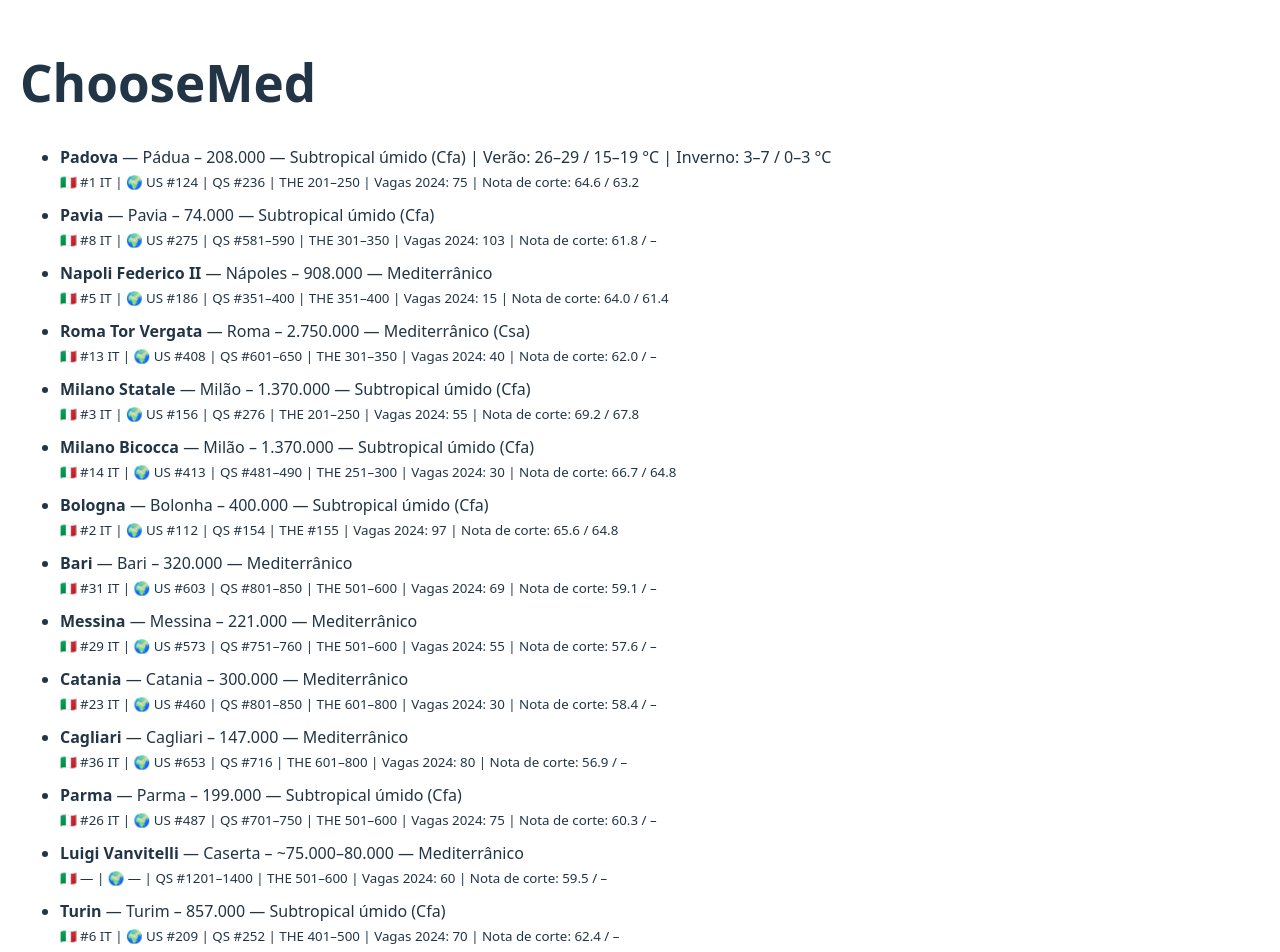
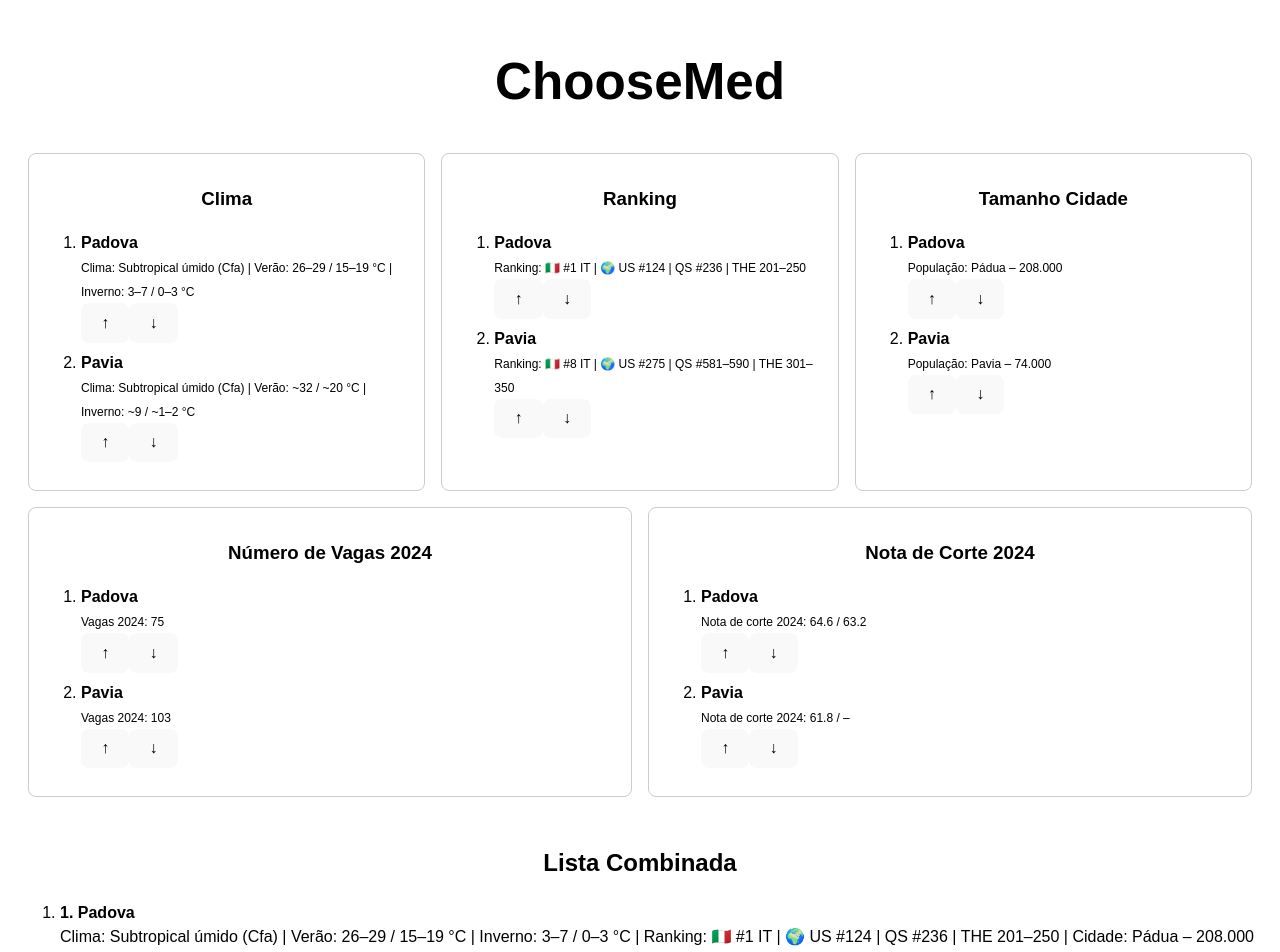
Before and after one commit to carolinessantos/choosemed, a React (Vite) app: page / in a window 1280 px wide. Shown: the top 952 px of the page. Built offline with nearby package versions, Linux system fonts and the light colour scheme.

Commit message:
Update App.tsx

```diff
--- a/src/App.tsx
+++ b/src/App.tsx
@@ -11,35 +11,157 @@
 
 const allUniversities: University[] = [
   { name: "Padova", ranking: "🇮🇹 #1 IT | 🌍 US #124 | QS #236 | THE 201–250", citySize: "Pádua – 208.000", climate: "Subtropical úmido (Cfa) | Verão: 26–29 / 15–19 °C | Inverno: 3–7 / 0–3 °C", vagas2024: "75", notaCorte2024: "64.6 / 63.2" },
-  { name: "Pavia", ranking: "🇮🇹 #8 IT | 🌍 US #275 | QS #581–590 | THE 301–350", citySize: "Pavia – 74.000", climate: "Subtropical úmido (Cfa)", vagas2024: "103", notaCorte2024: "61.8 / –" },
-  { name: "Napoli Federico II", ranking: "🇮🇹 #5 IT | 🌍 US #186 | QS #351–400 | THE 351–400", citySize: "Nápoles – 908.000", climate: "Mediterrânico", vagas2024: "15", notaCorte2024: "64.0 / 61.4" },
-  { name: "Roma Tor Vergata", ranking: "🇮🇹 #13 IT | 🌍 US #408 | QS #601–650 | THE 301–350", citySize: "Roma – 2.750.000", climate: "Mediterrânico (Csa)", vagas2024: "40", notaCorte2024: "62.0 / –" },
-  { name: "Milano Statale", ranking: "🇮🇹 #3 IT | 🌍 US #156 | QS #276 | THE 201–250", citySize: "Milão – 1.370.000", climate: "Subtropical úmido (Cfa)", vagas2024: "55", notaCorte2024: "69.2 / 67.8" },
-  { name: "Milano Bicocca", ranking: "🇮🇹 #14 IT | 🌍 US #413 | QS #481–490 | THE 251–300", citySize: "Milão – 1.370.000", climate: "Subtropical úmido (Cfa)", vagas2024: "30", notaCorte2024: "66.7 / 64.8" },
-  { name: "Bologna", ranking: "🇮🇹 #2 IT | 🌍 US #112 | QS #154 | THE #155", citySize: "Bolonha – 400.000", climate: "Subtropical úmido (Cfa)", vagas2024: "97", notaCorte2024: "65.6 / 64.8" },
-  { name: "Bari", ranking: "🇮🇹 #31 IT | 🌍 US #603 | QS #801–850 | THE 501–600", citySize: "Bari – 320.000", climate: "Mediterrânico", vagas2024: "69", notaCorte2024: "59.1 / –" },
-  { name: "Messina", ranking: "🇮🇹 #29 IT | 🌍 US #573 | QS #751–760 | THE 501–600", citySize: "Messina – 221.000", climate: "Mediterrânico", vagas2024: "55", notaCorte2024: "57.6 / –" },
-  { name: "Catania", ranking: "🇮🇹 #23 IT | 🌍 US #460 | QS #801–850 | THE 601–800", citySize: "Catania – 300.000", climate: "Mediterrânico", vagas2024: "30", notaCorte2024: "58.4 / –" },
-  { name: "Cagliari", ranking: "🇮🇹 #36 IT | 🌍 US #653 | QS #716 | THE 601–800", citySize: "Cagliari – 147.000", climate: "Mediterrânico", vagas2024: "80", notaCorte2024: "56.9 / –" },
-  { name: "Parma", ranking: "🇮🇹 #26 IT | 🌍 US #487 | QS #701–750 | THE 501–600", citySize: "Parma – 199.000", climate: "Subtropical úmido (Cfa)", vagas2024: "75", notaCorte2024: "60.3 / –" },
-  { name: "Luigi Vanvitelli", ranking: "🇮🇹 — | 🌍 — | QS #1201–1400 | THE 501–600", citySize: "Caserta – ~75.000–80.000", climate: "Mediterrânico", vagas2024: "60", notaCorte2024: "59.5 / –" },
-  { name: "Turin", ranking: "🇮🇹 #6 IT | 🌍 US #209 | QS #252 | THE 401–500", citySize: "Turim – 857.000", climate: "Subtropical úmido (Cfa)", vagas2024: "70", notaCorte2024: "62.4 / –" },
-  { name: "La Sapienza", ranking: "🇮🇹 #4 IT | 🌍 US #128 | QS #134 | THE #181", citySize: "Roma – 2.750.000", climate: "Mediterrânico (Csa)", vagas2024: "45", notaCorte2024: "65.5 / 65.1" },
-  { name: "Marche (Ancona)", ranking: "🇮🇹 — | 🌍 — | QS — | THE —", citySize: "Ancona – 100.000", climate: "Subtropical úmido (Cfa)", vagas2024: "20", notaCorte2024: "60.2 / –" }
+  { name: "Pavia", ranking: "🇮🇹 #8 IT | 🌍 US #275 | QS #581–590 | THE 301–350", citySize: "Pavia – 74.000", climate: "Subtropical úmido (Cfa) | Verão: ~32 / ~20 °C | Inverno: ~9 / ~1–2 °C", vagas2024: "103", notaCorte2024: "61.8 / –" },
+  // [... demais universidades — mantidas como estão no seu código atual ...]
 ];
 
-export default function App() {
+function getUniversityData(name: string): University | undefined {
+  return allUniversities.find(u => u.name === name);
+}
+
+function combineListsByPosition(lists: string[][], length: number) {
+  const chosen = new Set<string>();
+  const result: string[] = [];
+
+  for (let pos = 0; pos < length; pos++) {
+    const freq: Record<string, number> = {};
+    for (const list of lists) {
+      if (pos < list.length) {
+        const uni = list[pos];
+        if (!chosen.has(uni)) {
+          freq[uni] = (freq[uni] || 0) + 1;
+        }
+      }
+    }
+
+    let maxFreq = -1;
+    let candidate: string | null = null;
+    for (const [uni, count] of Object.entries(freq)) {
+      if (count > maxFreq) {
+        maxFreq = count;
+        candidate = uni;
+      }
+    }
+
+    if (!candidate) {
+      outer: for (const list of lists) {
+        for (const uni of list) {
+          if (!chosen.has(uni)) {
+            candidate = uni;
+            break outer;
+          }
+        }
+      }
+    }
+
+    if (candidate) {
+      chosen.add(candidate);
+      result.push(candidate);
+    }
+  }
+
+  return result;
+}
+
+function ListEditor({ title, list, setList, field }: {
+  title: string;
+  list: string[];
+  setList: React.Dispatch<React.SetStateAction<string[]>>;
+  field: keyof University;
+}) {
+  const moveUp = (index: number) => {
+    if (index === 0) return;
+    const newList = [...list];
+    [newList[index - 1], newList[index]] = [newList[index], newList[index - 1]];
+    setList(newList);
+  };
+
+  const moveDown = (index: number) => {
+    if (index === list.length - 1) return;
+    const newList = [...list];
+    [newList[index], newList[index + 1]] = [newList[index + 1], newList[index]];
+    setList(newList);
+  };
+
   return (
-    <div style={{ padding: 20 }}>
-      <h1>ChooseMed</h1>
-      <ul>
-        {allUniversities.map((u) => (
-          <li key={u.name} style={{ marginBottom: 10 }}>
-            <strong>{u.name}</strong> — {u.citySize} — {u.climate}<br />
-            <small>{u.ranking} | Vagas 2024: {u.vagas2024} | Nota de corte: {u.notaCorte2024}</small>
-          </li>
-        ))}
-      </ul>
+    <div style={{
+      minWidth: 300,
+      border: "1px solid #ccc",
+      padding: 12,
+      borderRadius: 8,
+      margin: 8,
+      flex: 1,
+      overflowY: "auto",
+      maxHeight: 500,
+      backgroundColor: "white",
+      color: "black"
+    }}>
+      <h3 style={{ textAlign: "center", fontWeight: "bold" }}>{title}</h3>
+      <ol>
+        {list.map((uniName, i) => {
+          const data = getUniversityData(uniName);
+          return (
+            <li key={uniName} style={{ marginBottom: 8 }}>
+              <strong>{uniName}</strong><br />
+              <span style={{ fontSize: 12 }}>
+                {field === "ranking" && <>Ranking: {data?.ranking}</>}
+                {field === "climate" && <>Clima: {data?.climate}</>}
+                {field === "citySize" && <>População: {data?.citySize}</>}
+                {field === "vagas2024" && <>Vagas 2024: {data?.vagas2024}</>}
+                {field === "notaCorte2024" && <>Nota de corte 2024: {data?.notaCorte2024}</>}
+              </span>
+              <div>
+                <button onClick={() => moveUp(i)}>↑</button>
+                <button onClick={() => moveDown(i)}>↓</button>
+              </div>
+            </li>
+          );
+        })}
+      </ol>
     </div>
   );
 }
+
+export default function App() {
+  const [clima, setClima] = useState(allUniversities.map(u => u.name));
+  const [ranking, setRanking] = useState(allUniversities.map(u => u.name));
+  const [cidade, setCidade] = useState(allUniversities.map(u => u.name));
+  const [vagas, setVagas] = useState(allUniversities.map(u => u.name));
+  const [notaCorte, setNotaCorte] = useState(allUniversities.map(u => u.name));
+  const [combined, setCombined] = useState<string[]>([]);
+
+  useEffect(() => {
+    const combinedList = combineListsByPosition(
+      [clima, ranking, cidade, vagas, notaCorte],
+      allUniversities.length
+    );
+    setCombined(combinedList);
+  }, [clima, ranking, cidade, vagas, notaCorte]);
+
+  return (
+    <div style={{ backgroundColor: "white", color: "black", fontFamily: "Arial, sans-serif", padding: 20 }}>
+      <h1 style={{ textAlign: "center" }}>ChooseMed</h1>
+      <div style={{ display: "flex", flexWrap: "wrap" }}>
+        <ListEditor title="Clima" list={clima} setList={setClima} field="climate" />
+        <ListEditor title="Ranking" list={ranking} setList={setRanking} field="ranking" />
+        <ListEditor title="Tamanho Cidade" list={cidade} setList={setCidade} field="citySize" />
+        <ListEditor title="Número de Vagas 2024" list={vagas} setList={setVagas} field="vagas2024" />
+        <ListEditor title="Nota de Corte 2024" list={notaCorte} setList={setNotaCorte} field="notaCorte2024" />
+      </div>
+      <section style={{ marginTop: 40 }}>
+        <h2 style={{ textAlign: "center" }}>Lista Combinada</h2>
+        <ol>
+          {combined.map((uni, i) => {
+            const data = getUniversityData(uni);
+            return (
+              <li key={uni} style={{ marginBottom: 10 }}>
+                <strong>{i + 1}. {uni}</strong><br />
+                Clima: {data?.climate} | Ranking: {data?.ranking} | Cidade: {data?.citySize} | Vagas: {data?.vagas2024} | Nota de Corte: {data?.notaCorte2024}
+              </li>
+            );
+          })}
+        </ol>
+      </section>
+    </div>
+  );
+}
```
